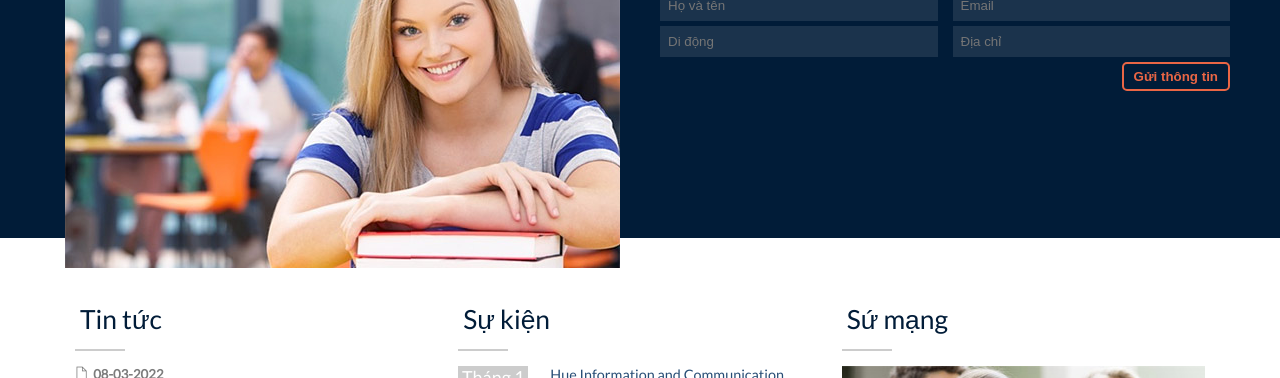
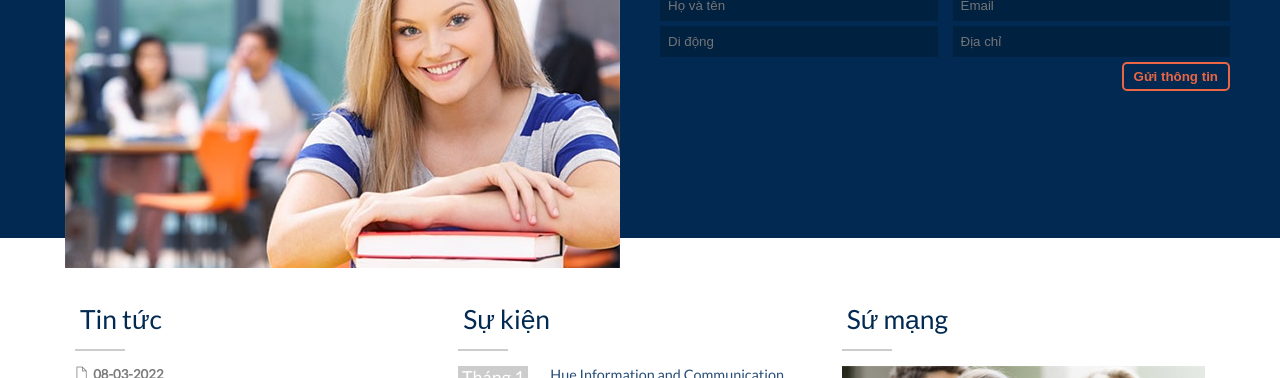
Before and after one commit to baco0611/BTH_03, a plain HTML site: page index.html in a window 1280 px wide. Shown: the part 217-595 px from the top of the page. Drawn offline with Linux system fonts and the light colour scheme.

Commit message:
edit color

```diff
--- a/css/site.css
+++ b/css/site.css
@@ -11,7 +11,7 @@
 :root {
   --container-full-width: 100%;
   --container-width: 1150px;
-  --primary-color: #011c38;
+  --primary-color: #012951;
 }
 
 body {
@@ -129,7 +129,7 @@ a:hover {
 
 .banner-connect input{
   width: 100%;
-  background-color: #1b334c;
+  background-color: rgba(0,0,0,0.2);
   color: white;
   padding: 8px;
   border: none;
```
